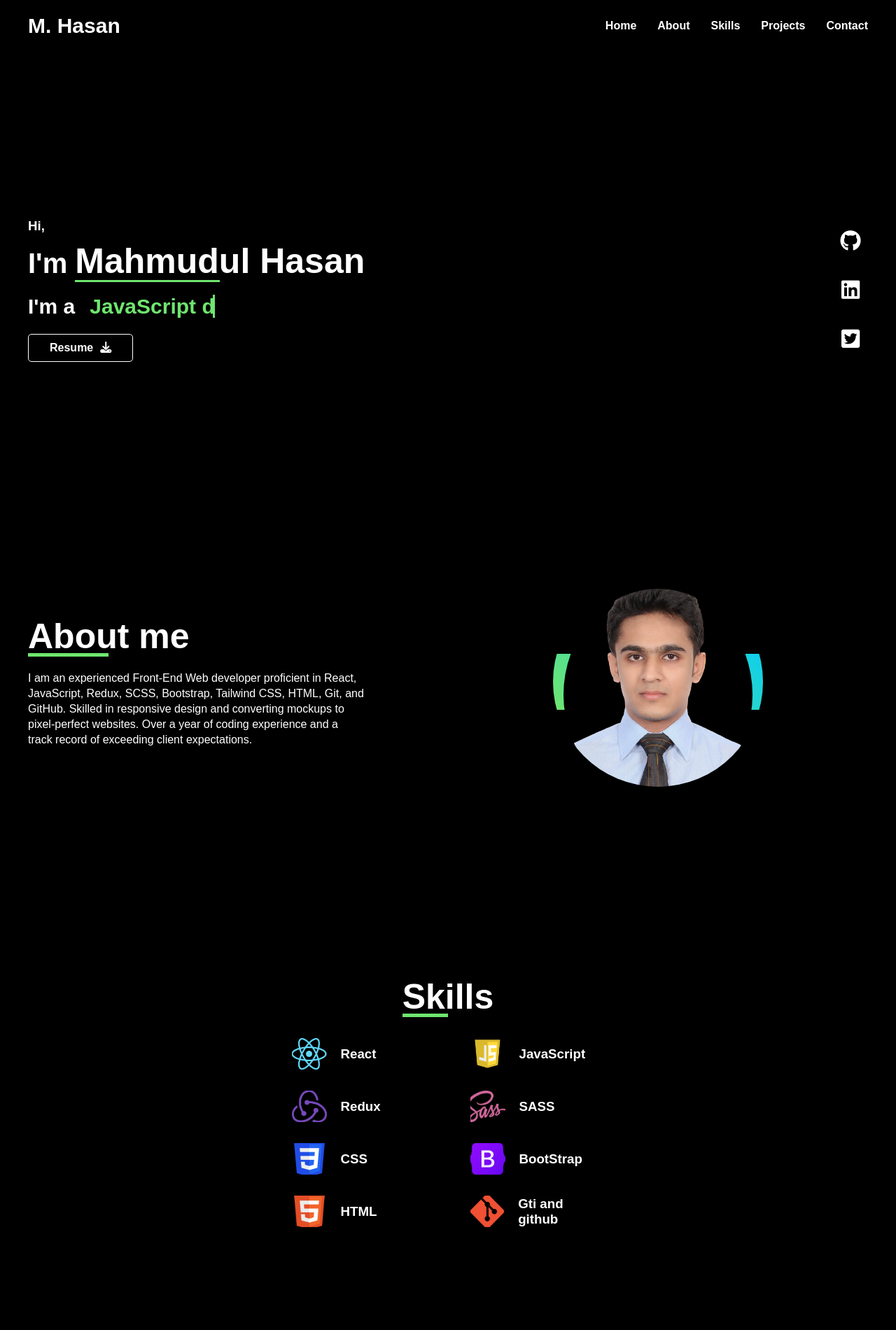
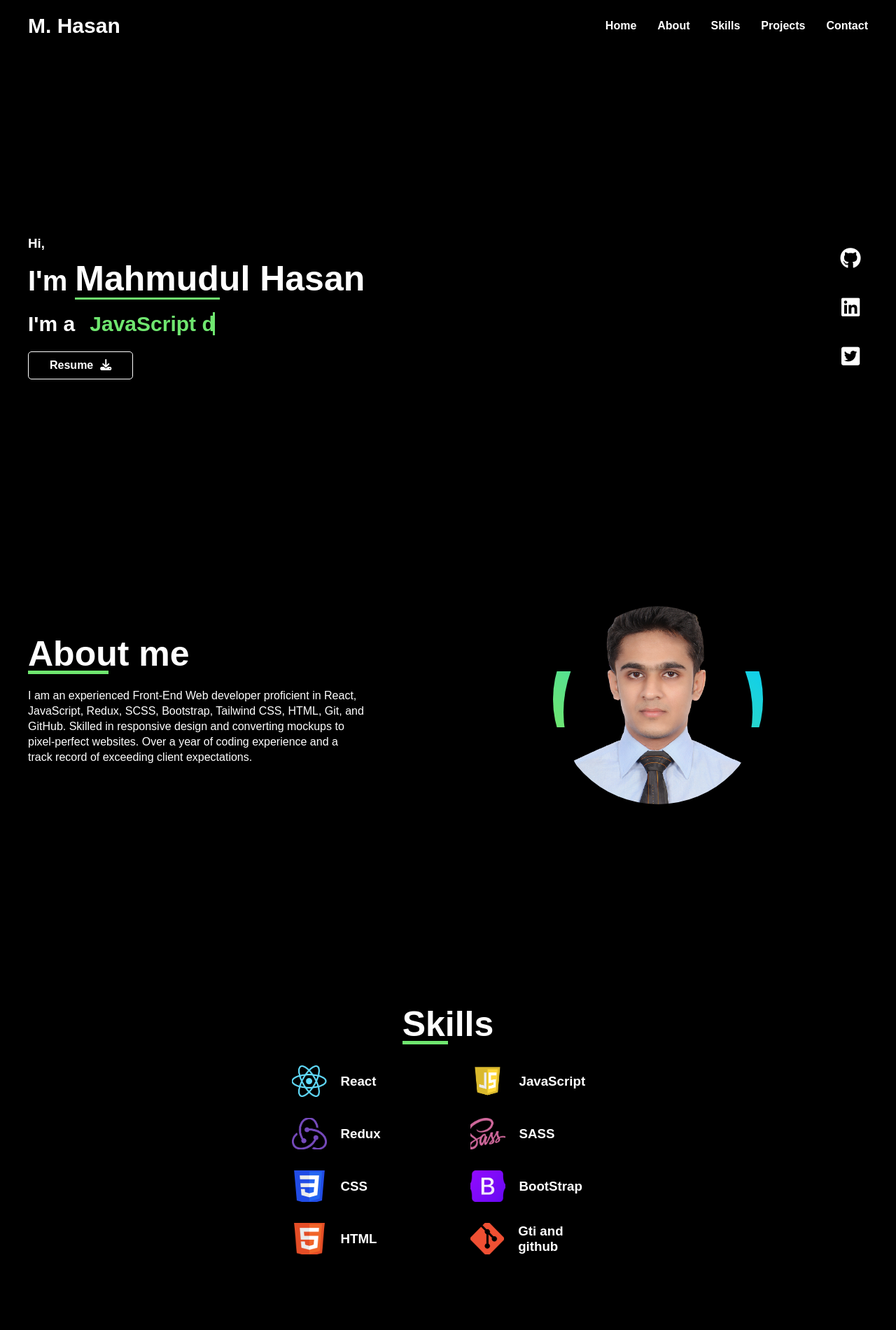
Before and after one commit to mHasan1037/portfolio, a website with bundled scripts: page index.html in a window 1280 px wide. Shown: the top 1900 px of the page at 70% size. Built offline with nearby package versions, Linux system fonts and the light colour scheme.

Commit message:
fixed the padding issue in each section while smooth scrolling

```diff
--- a/portfolio.css
+++ b/portfolio.css
@@ -152,6 +152,7 @@ hero section starts from here........
     display: flex;
     justify-content: space-between;
     align-items: center;
+    padding-top: 50px;
 }
 
 .hero-name{
@@ -280,6 +281,7 @@ form button:hover{
     display: flex;
     align-items: center;
     min-height: 50vh;
+    padding-top: 50px;
 }
 
 .about-content{
@@ -350,6 +352,7 @@ form button:hover{
     justify-content: center;
     flex-direction: column;
     gap: 30px;
+    padding-top: 60px;
 }
 
 .skill-container{
@@ -383,6 +386,7 @@ form button:hover{
     align-items: center;
     justify-content: center;
     flex-direction: column;
+    padding-top: 60px;
 }
 
 .portfolio-container{
```
